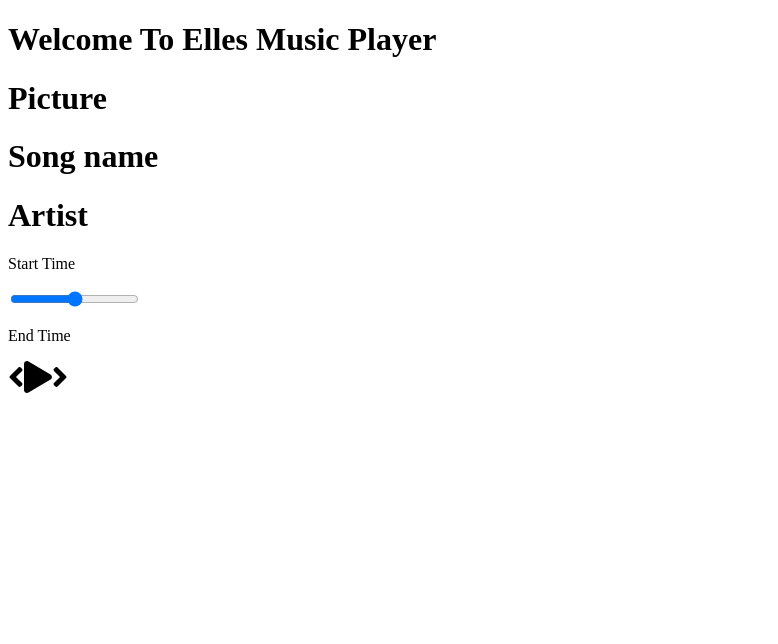
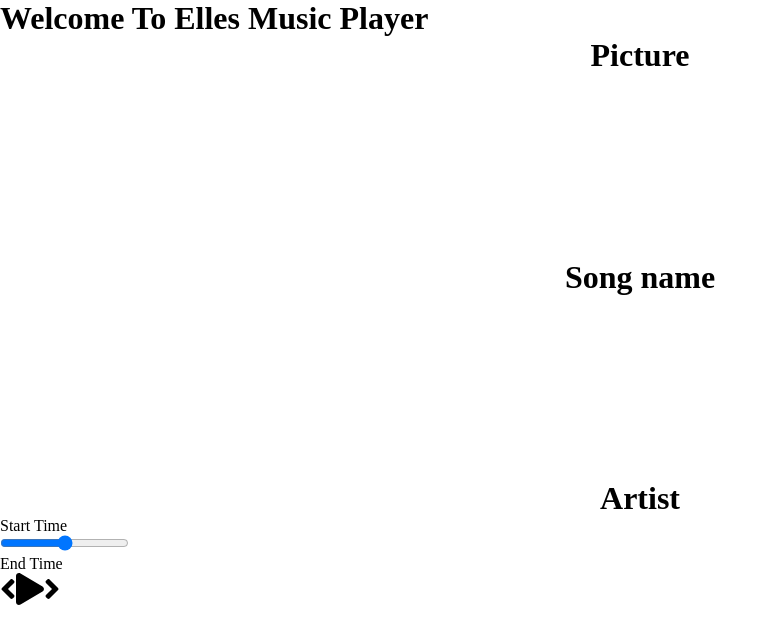
Before and after one commit to elledove/MusicPlayer, a React (Create React App) app: page / in a window 1280 px wide. Shown: the top 644 px of the page, without its empty margins (0-778 px from the left). Built offline with nearby package versions, Linux system fonts and the light colour scheme.

Commit message:
added style to song container div inside of player.scss file

```diff
--- a/package.json
+++ b/package.json
@@ -9,7 +9,7 @@
     "@testing-library/jest-dom": "^5.11.4",
     "@testing-library/react": "^11.1.0",
     "@testing-library/user-event": "^12.1.10",
-    "node-sass": "^5.0.0",
+    "node-sass": "^4.14.1",
     "react": "^17.0.1",
     "react-dom": "^17.0.1",
     "react-scripts": "4.0.1",
--- a/src/App.js
+++ b/src/App.js
@@ -1,4 +1,6 @@
 import React from 'react';
+//importing styles from SAAS
+import "./styles/app.scss";
 import Song from './Components/Song';
 import Player from './Components/Player';
 
--- /dev/null
+++ b/src/styles/_player.scss
@@ -0,0 +1,8 @@
+.song-container{
+    min-height: 60vh;
+    display: flex;
+    flex-direction: column;
+    align-items: center;
+    justify-content: space-between;
+
+}
--- a/src/styles/app.scss
+++ b/src/styles/app.scss
@@ -4,3 +4,7 @@
     padding: 0;
     box-sizing: border-box;
 }
+
+
+@import "./player";
+@import "./song";
```
Also changed, not shown: src/styles/_song.scss (added), 2 other files (tests, documents, lock files or other folders).
